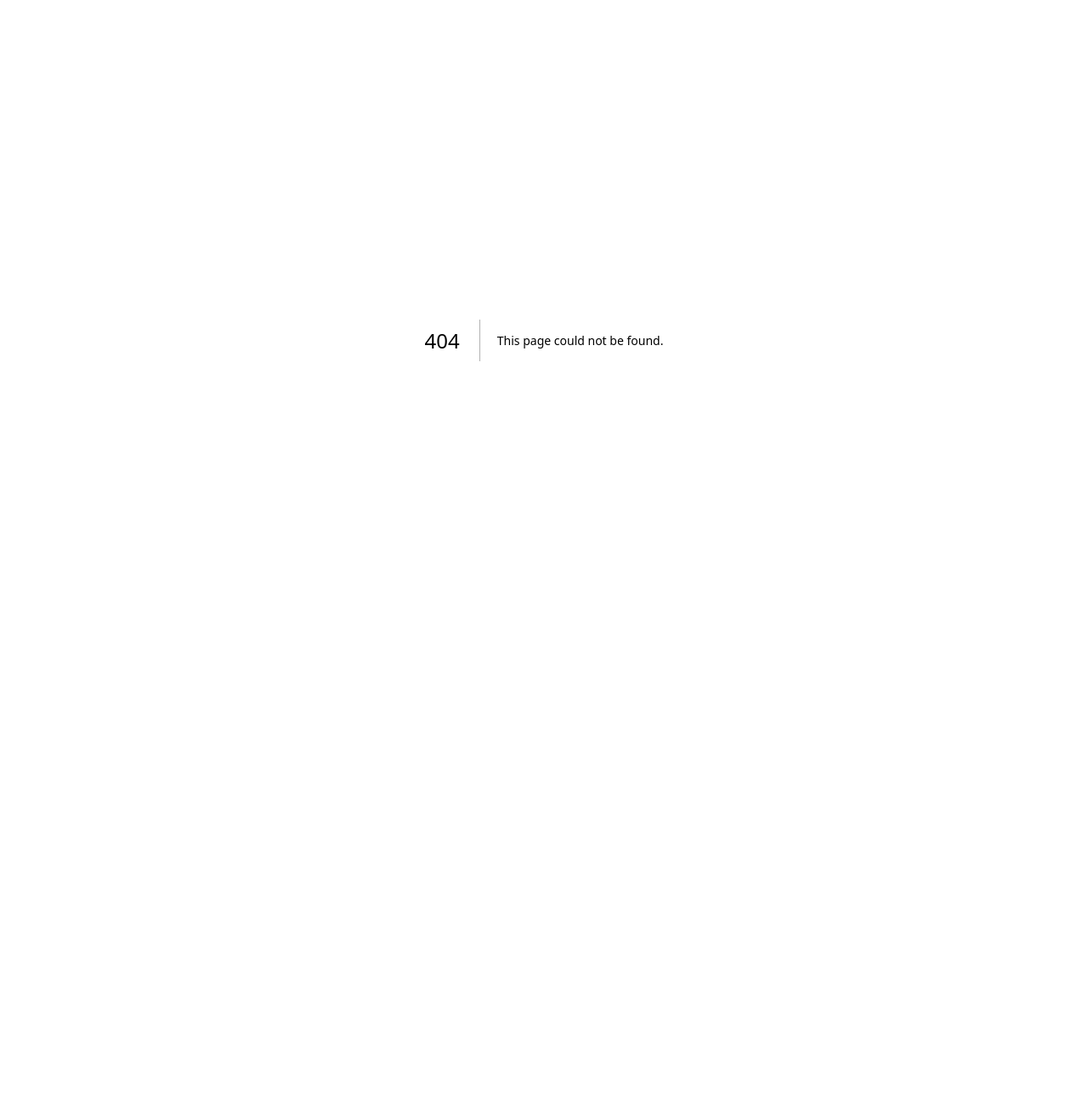
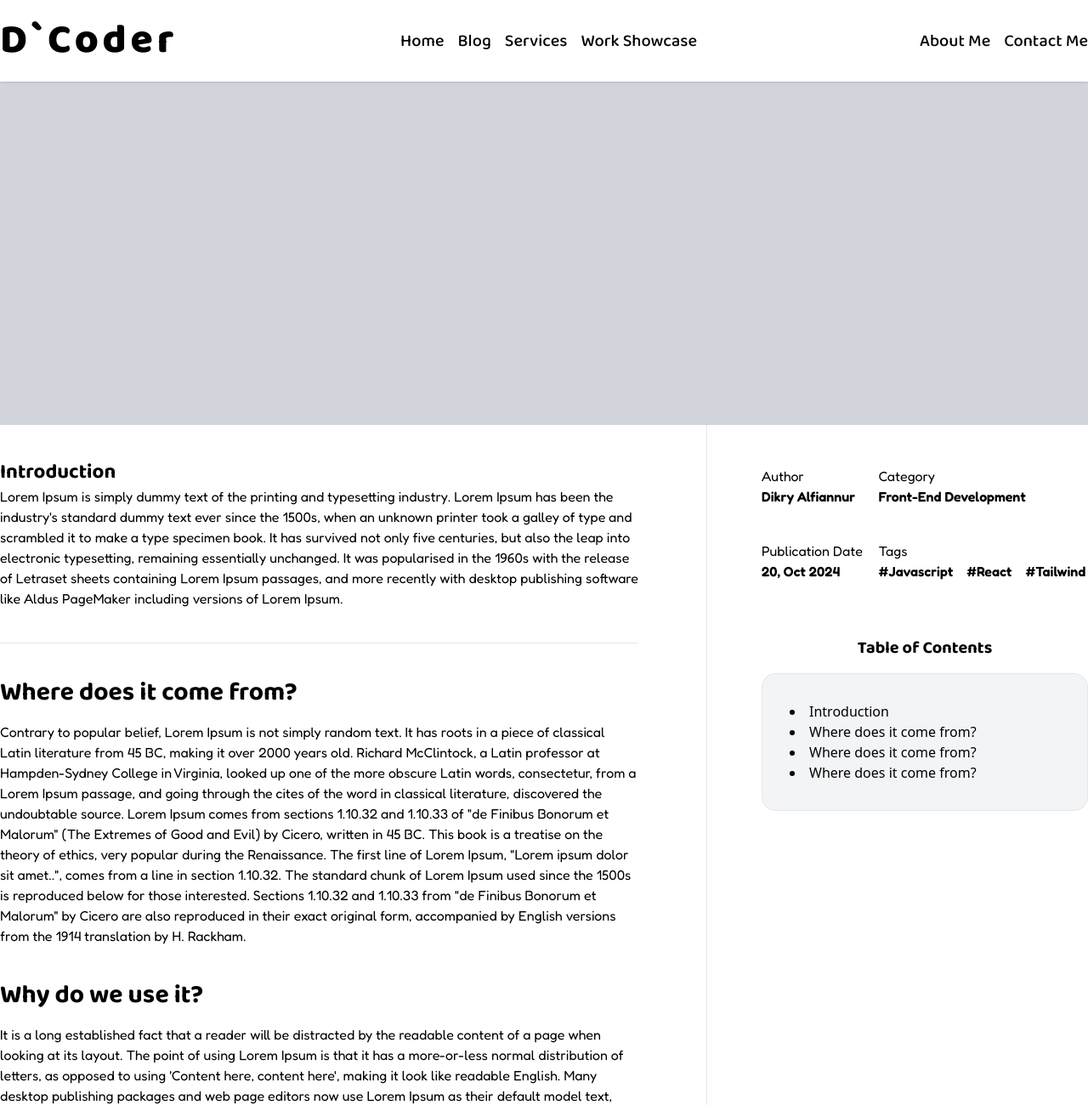
Before and after one commit to dalfiannur/dalfiannur, a Next.js app: page /blog/1 in a window 1280 px wide. Before the commit this address had no page. Shown: the top 1300 px of the page at 85% size. Before the commit the page ends 800 px from the top, so only its background shows below. Built offline with nearby package versions, Linux system fonts and the light colour scheme.

Commit message:
pages: Blog Detail

```diff
--- a/app/(shell)/_components/NavigationBar.tsx
+++ b/app/(shell)/_components/NavigationBar.tsx
@@ -8,16 +8,26 @@ export const NavigationBar = () => {
           D`Coder
         </h1>
         <ul className="flex gap-4 font-baloo font-medium text-xl">
-          <li>Home</li>
+          <li>
+            <Link href="/">Home</Link>
+          </li>
           <li>
             <Link href="/blog">Blog</Link>
           </li>
-          <li>Services</li>
-          <li>Work Showcase</li>
+          <li>
+            <Link href="/services">Services</Link>
+          </li>
+          <li>
+            <Link href="/work-showcase">Work Showcase</Link>
+          </li>
         </ul>
         <ul className="flex gap-4 font-baloo font-medium text-xl">
-          <li>About Me</li>
-          <li>Contact Me</li>
+          <li>
+            <Link href="/about">About Me</Link>
+          </li>
+          <li>
+            <Link href="/contact">Contact Me</Link>
+          </li>
         </ul>
       </div>
     </nav>
--- /dev/null
+++ b/app/(shell)/blog/[slug]/page.tsx
@@ -0,0 +1,153 @@
+import { FaCalendar, FaPencil, FaTags, FaUser } from "react-icons/fa6";
+import { MdCategory } from "react-icons/md";
+
+export default function Page() {
+  return (
+    <div>
+      <div className="bg-gray-300 h-[calc(100vh-396px)]" />
+      <div>
+        <div className="container mx-auto">
+          <div className="grid grid-cols-3 gap-16">
+            <div className="col-span-2 pr-20 border-r py-10">
+              <div className="pb-10 border-b">
+                <h2 className="font-baloo font-bold text-2xl">Introduction</h2>
+                <p className="font-fredoka">
+                  Lorem Ipsum is simply dummy text of the printing and
+                  typesetting industry. Lorem Ipsum has been the industry's
+                  standard dummy text ever since the 1500s, when an unknown
+                  printer took a galley of type and scrambled it to make a type
+                  specimen book. It has survived not only five centuries, but
+                  also the leap into electronic typesetting, remaining
+                  essentially unchanged. It was popularised in the 1960s with
+                  the release of Letraset sheets containing Lorem Ipsum
+                  passages, and more recently with desktop publishing software
+                  like Aldus PageMaker including versions of Lorem Ipsum.
+                </p>
+              </div>
+              <div className="mt-10 flex flex-col gap-10">
+                <div>
+                  <h3 className="font-baloo font-bold text-3xl">
+                    Where does it come from?
+                  </h3>
+                  <p className="mt-4 font-fredoka">
+                    Contrary to popular belief, Lorem Ipsum is not simply random
+                    text. It has roots in a piece of classical Latin literature
+                    from 45 BC, making it over 2000 years old. Richard
+                    McClintock, a Latin professor at Hampden-Sydney College in
+                    Virginia, looked up one of the more obscure Latin words,
+                    consectetur, from a Lorem Ipsum passage, and going through
+                    the cites of the word in classical literature, discovered
+                    the undoubtable source. Lorem Ipsum comes from sections
+                    1.10.32 and 1.10.33 of "de Finibus Bonorum et Malorum" (The
+                    Extremes of Good and Evil) by Cicero, written in 45 BC. This
+                    book is a treatise on the theory of ethics, very popular
+                    during the Renaissance. The first line of Lorem Ipsum,
+                    "Lorem ipsum dolor sit amet..", comes from a line in section
+                    1.10.32. The standard chunk of Lorem Ipsum used since the
+                    1500s is reproduced below for those interested. Sections
+                    1.10.32 and 1.10.33 from "de Finibus Bonorum et Malorum" by
+                    Cicero are also reproduced in their exact original form,
+                    accompanied by English versions from the 1914 translation by
+                    H. Rackham.
+                  </p>
+                </div>
+                <div>
+                  <h3 className="font-baloo font-bold text-3xl">
+                    Why do we use it?
+                  </h3>
+                  <p className="mt-4 font-fredoka">
+                    It is a long established fact that a reader will be
+                    distracted by the readable content of a page when looking at
+                    its layout. The point of using Lorem Ipsum is that it has a
+                    more-or-less normal distribution of letters, as opposed to
+                    using 'Content here, content here', making it look like
+                    readable English. Many desktop publishing packages and web
+                    page editors now use Lorem Ipsum as their default model
+                    text, and a search for 'lorem ipsum' will uncover many web
+                    sites still in their infancy. Various versions have evolved
+                    over the years, sometimes by accident, sometimes on purpose
+                    (injected humour and the like).
+                  </p>
+                </div>
+                <div>
+                  <h3 className="font-baloo font-bold text-3xl">
+                    Where can I get some?
+                  </h3>
+                  <p className="mt-4 font-fredoka">
+                    There are many variations of passages of Lorem Ipsum
+                    available, but the majority have suffered alteration in some
+                    form, by injected humour, or randomised words which don't
+                    look even slightly believable. If you are going to use a
+                    passage of Lorem Ipsum, you need to be sure there isn't
+                    anything embarrassing hidden in the middle of text. All the
+                    Lorem Ipsum generators on the Internet tend to repeat
+                    predefined chunks as necessary, making this the first true
+                    generator on the Internet. It uses a dictionary of over 200
+                    Latin words, combined with a handful of model sentence
+                    structures, to generate Lorem Ipsum which looks reasonable.
+                    The generated Lorem Ipsum is therefore always free from
+                    repetition, injected humour, or non-characteristic words
+                    etc.
+                  </p>
+                </div>
+              </div>
+            </div>
+            <div className="py-10">
+              <div className="grid grid-rows-2 grid-flow-col gap-x-4 gap-y-8 font-fredoka">
+                <div className="mt-2 flex flex-row md:flex-col items-center md:items-start gap-4 md:gap-0">
+                  <div className="block md:hidden">
+                    <FaUser />
+                  </div>
+                  <div className="font-fredoka">Author</div>
+                  <div className="font-fredoka font-semibold">
+                    Dikry Alfiannur
+                  </div>
+                </div>
+                <div className="mt-2 flex flex-row md:flex-col items-center md:items-start gap-4 md:gap-0">
+                  <div className="block md:hidden">
+                    <FaCalendar />
+                  </div>
+                  <div className="font-fredoka">Publication Date</div>
+                  <div className="font-fredoka font-semibold">20, Oct 2024</div>
+                </div>
+
+                <div className="mt-2 flex flex-row md:flex-col items-center md:items-start gap-4 md:gap-0">
+                  <div className="block md:hidden">
+                    <MdCategory />
+                  </div>
+                  <div>Category</div>
+                  <div className="font-fredoka font-semibold">
+                    Front-End Development
+                  </div>
+                </div>
+                <div className="mt-2 flex flex-row md:flex-col items-center md:items-start gap-4 md:gap-0">
+                  <div className="block md:hidden">
+                    <FaTags />
+                  </div>
+                  <div className="font-fredoka">Tags</div>
+                  <ul className="flex flex-wrap items-center gap-4 font-fredoka font-semibold">
+                    <li>#Javascript</li>
+                    <li>#React</li>
+                    <li>#Tailwind</li>
+                  </ul>
+                </div>
+              </div>
+
+              <div className="mt-16">
+                <h3 className="font-baloo font-bold text-xl text-center">
+                  Table of Contents
+                </h3>
+                <ul className="mt-4 bg-gray-100 border rounded-2xl p-8 list-disc list-inside">
+                  <li>Introduction</li>
+                  <li>Where does it come from?</li>
+                  <li>Where does it come from?</li>
+                  <li>Where does it come from?</li>
+                </ul>
+              </div>
+            </div>
+          </div>
+        </div>
+      </div>
+    </div>
+  );
+}
--- a/app/(shell)/blog/page.tsx
+++ b/app/(shell)/blog/page.tsx
@@ -5,6 +5,7 @@ import {
   FaList,
 } from "react-icons/fa6";
 import { SearchArea } from "./_sections/SearchArea";
+import Link from "next/link";
 
 export default function Page() {
   return (
@@ -28,12 +29,16 @@ export default function Page() {
                   Lorem Ipsum
                 </div>
                 <div className="flex-1">
-                  <div className="bg-gray-100 aspect-[3/2] rounded-tr-lg rounded-b-lg" />
+                  <Link href="/blog/slug-1">
+                    <div className="bg-gray-100 aspect-[3/2] rounded-tr-lg rounded-b-lg" />
+                  </Link>
                   <div className="mt-4">
                     <div className="flex justify-between">
-                      <h2 className="font-baloo font-medium text-xl">
-                        What is Lorem Ipsum?
-                      </h2>
+                      <Link href="/blog/slug-1">
+                        <h2 className="font-baloo font-medium text-xl">
+                          What is Lorem Ipsum?
+                        </h2>
+                      </Link>
                       <div className="font-fredoka">8 Min Read</div>
                     </div>
                     <p className="mt-2 font-fredoka">
```
